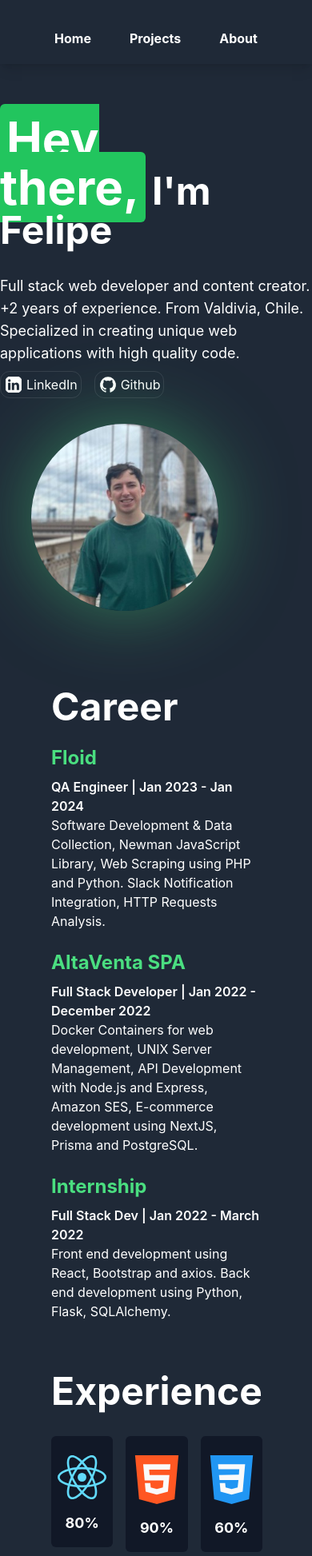
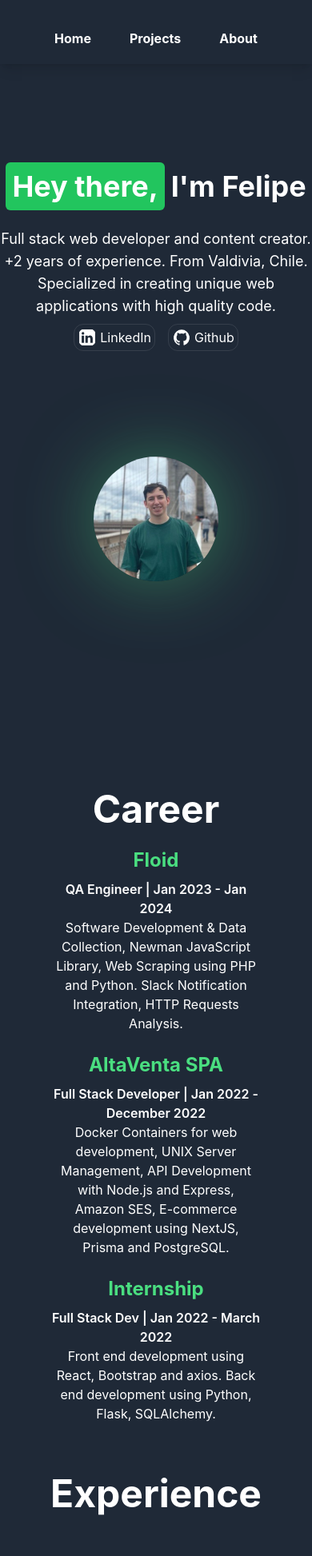
Before and after one commit to felipeisj/portfolio, a React (Vite) app: page / in a window 390 px wide. Shown: the top 1946 px of the page at 80% size. Built offline with nearby package versions, Linux system fonts and the light colour scheme.

Commit message:
other mobile functionalities

```diff
--- a/src/App.jsx
+++ b/src/App.jsx
@@ -12,7 +12,7 @@ function App() {
     <Navbar />
     <section
         id="welcome"
-        className="flex flex-col md:flex-row justify-between md:justify-evenly items-center md:h-screen "
+        className="flex flex-col md:flex-row justify-evenly items-center h-screen "
       >
         <Welcome />
       </section>
@@ -31,7 +31,7 @@ function App() {
 
       <section
         id="about"
-        className="h-screen flex flex-col md:flex-row"
+        className="h-auto md:h-screen flex flex-col md:flex-row"
         // style={{ backgroundImage: `url(${backgroundImage})` }}
       >
         <About />
--- a/src/components/AboutCard.jsx
+++ b/src/components/AboutCard.jsx
@@ -8,7 +8,7 @@ const AboutCard = ({ title, content, imageUrl }) => {
   };
 
   return (
-    <div className="group rounded-lg overflow-hidden cursor-pointer relative w-2/5 md:h-64 h-12">
+    <div className="group rounded-lg overflow-hidden cursor-pointer relative md:w-2/5 w-4/5 h-64">
       <div
         className="absolute inset-0 bg-center "
         style={cardStyle}
--- a/src/components/TechBox.jsx
+++ b/src/components/TechBox.jsx
@@ -2,9 +2,9 @@ import PropTypes from 'prop-types';
 
 const TechBox = ({ image, title, experiencePercentage }) =>
   <div className='transition duration-500 ease-in-out hover:scale-110 items-center md:h-auto'>
-    <div className='flex flex-col items-center justify-center font-bold py-4 bg-gray-900  rounded-md'>
-        <img alt={title} src={image} className='p-2 h-auto md:w-32 md:h-28 '/>
-      <p className='text-lg font-bold mt-2'>{experiencePercentage}%</p>
+    <div className='flex flex-col items-center justify-center font-bold py-4 md:bg-gray-900 rounded-md'>
+        <img alt={title} src={image} className='p-2 w-4/5 h-4/5 md:w-32 md:h-28 '/>
+      <p className='text-lg font-bold mt-2 hidden md:block'>{experiencePercentage}%</p>
     </div>
     <div className='mt-2 text-center'>
         {title}
--- a/src/views/About.jsx
+++ b/src/views/About.jsx
@@ -2,9 +2,9 @@ import AboutCard from "../components/AboutCard";
 
 const About = () => {
   return (
-    <div className="w-full h-screen flex flex-col justify-evenly px-[2.5rem] ">
-      <h1 className="text-6xl text-white font-bold pb-4 text-center ">About</h1>
-      <div className="about-cards mb-12 flex gap-8 flex-col md:flex-row font-bold">
+    <div className="w-full md:h-screen flex flex-col justify-evenly px-[2.5rem] ">
+      <h1 className="text-4xl md:text-6xl text-white font-bold my-12 text-center ">About</h1>
+      <div className="about-cards mb-12 flex gap-8 flex-col md:flex-row justify-between items-center font-bold">
         <AboutCard title="Education" imageUrl="educat.svg"
           content={
 
--- a/src/views/Projects.jsx
+++ b/src/views/Projects.jsx
@@ -3,7 +3,7 @@ import GridExperience from "../components/GridExperience";
 const Projects = () => {
 
   return (
-    <div className="flex flex-col md:flex-row w-full items-start justify-around md:mt-16  text-white">
+    <div className="flex flex-col md:flex-row w-full items-center text-center md:text-left md:items-start justify-around md:mt-16 text-white">
 
       {/* <ProjectsGrid /> */}
       <div className="font-normal max-w-lg h-max">
--- a/src/views/Welcome.jsx
+++ b/src/views/Welcome.jsx
@@ -2,16 +2,16 @@
 const Welcome = () => {
   return (
     <>
-      <div className="flex flex-col justify-center md:justify-evenly mt-16 md:mt-32 md:m-0 h-auto md:h-64 text-white ">
-          <span className="text-5xl font-bold ">
-            <h1 className="text-6xl font p-2 min-w-fit h-auto font-bold bg-green-500 text-white rounded-md inline mr-2">
+      <div className="flex flex-col items-center md:items-start text-center md:text-left md:justify-evenly md:mt-32 h-auto md:h-64 text-white ">
+          <span className="text-4xl md:text-5xl font-bold md:m-0">
+            <h1 className="text-4xl md:text-6xl p-2 min-w-fit h-auto font-bold bg-green-500 text-white rounded-md inline mr-2">
               Hey there,</h1>
               I&apos;m Felipe
           </span>
         <div className="max-w-xl mt-8 md:mt-2">
           <p className="text-lg">Full stack web developer and content creator. +2 years of experience. From Valdivia, Chile.
              Specialized in creating unique web applications with high quality code.</p>
-          <ul className="flex flex-nowrap mt-2 gap-x-2">
+          <ul className="flex flex-nowrap mt-2 gap-x-2 items-center justify-center md:justify-start">
             <li className="mr-2 " >
               <a href="https://linkedin.com/in/felipe-salazar-jimenez"
               className="flex justify-center items-center p-1 gap-x-1 rounded-xl border border-white/10
@@ -31,11 +31,8 @@ const Welcome = () => {
             </li>
           </ul>
         </div>
-
       </div>
-      <div className="">
-        <img src='me_brookl.jpg' className=" md:max-w-sm w-3/4 md:w-auto h-auto  my-8 md:my-0 rounded-full shadow-[0_0_100px_-10px_rgba(74,222,128,0.6)]" />
-      </div>
+      <img src='me_brookl.jpg' className="mb-16 md:max-w-sm w-2/5 md:w-auto h-auto rounded-full shadow-[0_0_100px_-10px_rgba(74,222,128,0.6)]" />
     </>
   )
 }
```
